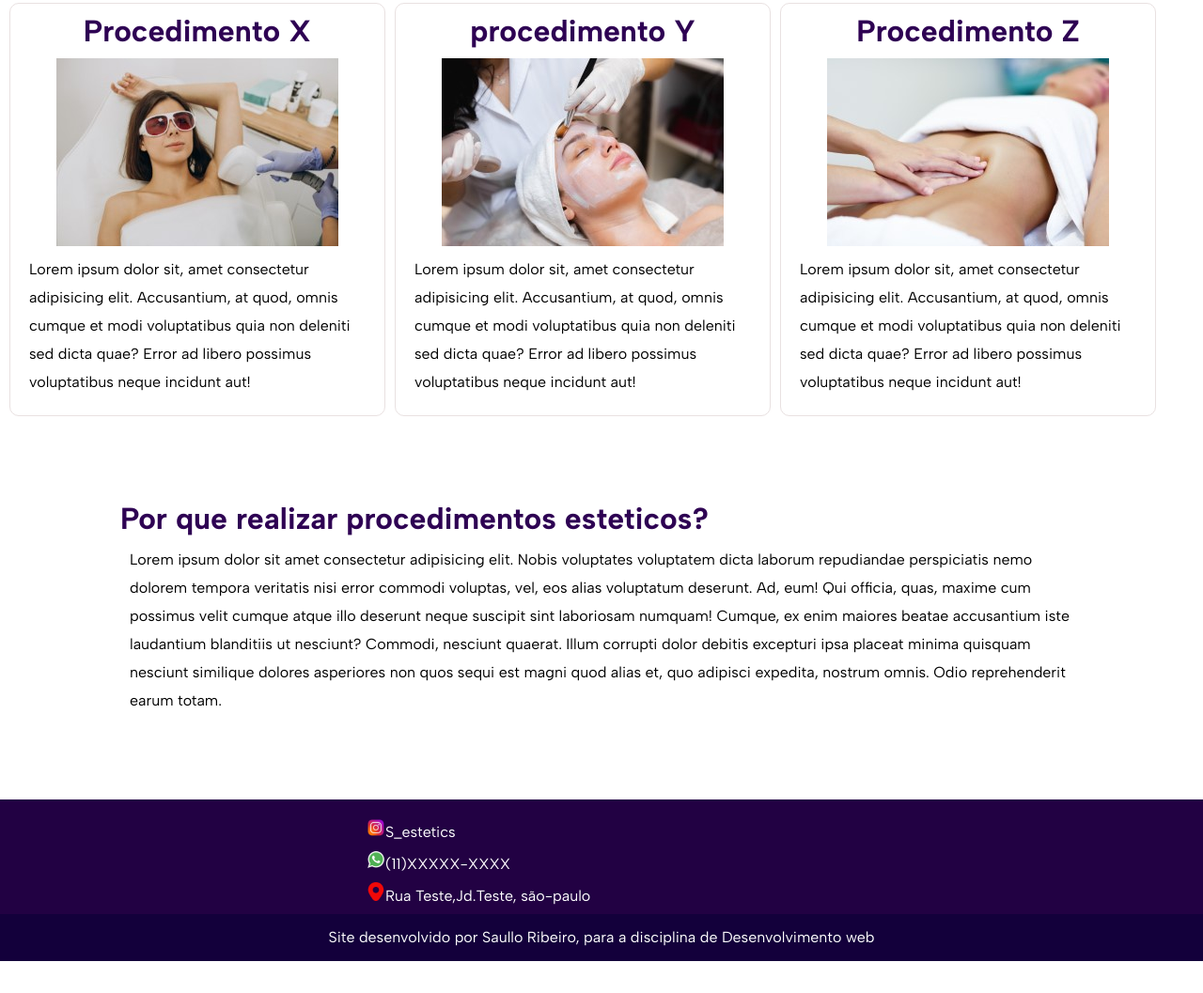
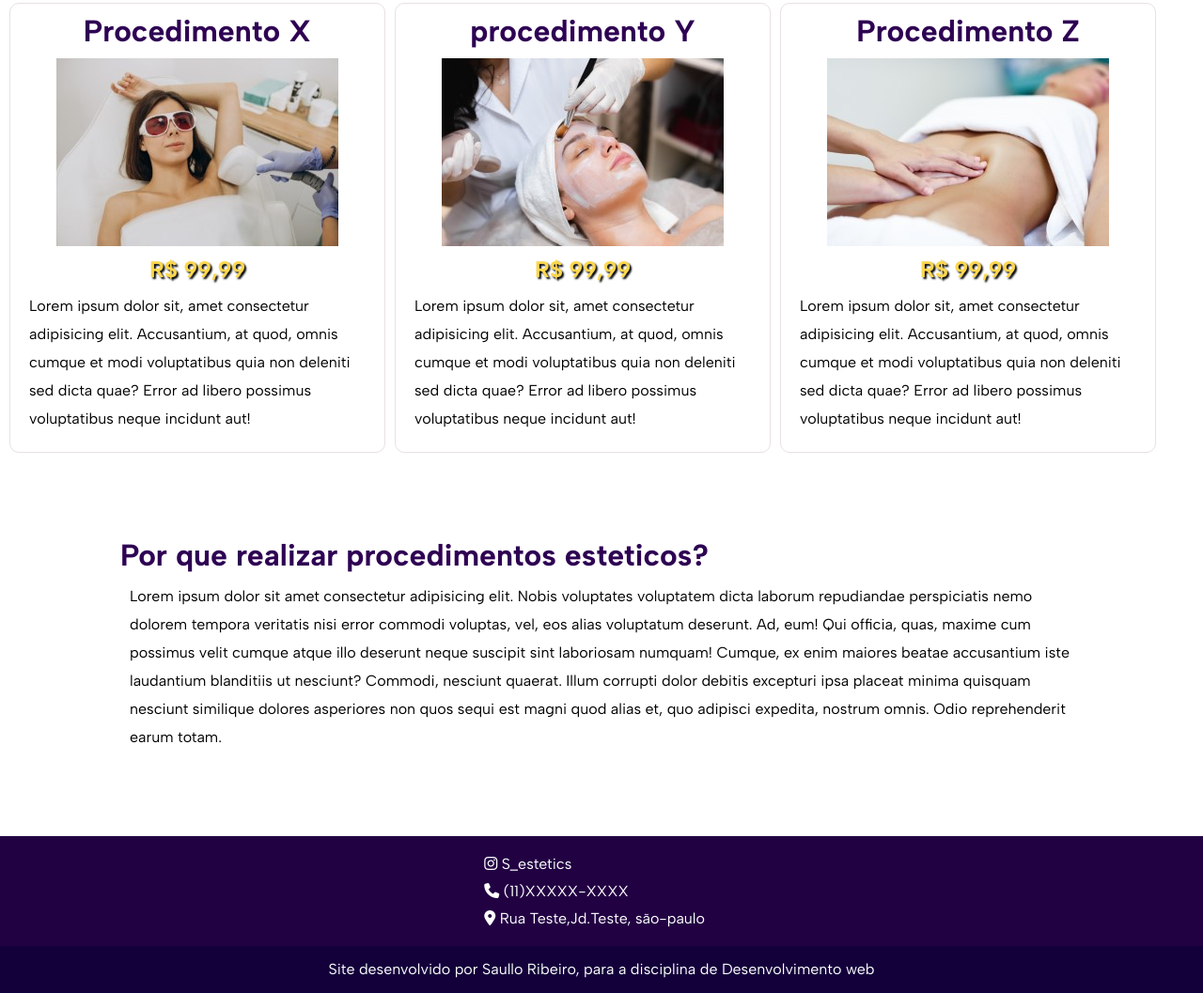
Before and after one commit to SaulloRibeiro/trabalhoDesenvolvimentoWeb, a plain HTML site: page index.html in a window 1280 px wide. Shown: the part 823-1880 px from the top of the page at 94% size. Before the commit the page ends 1846 px from the top, so only its background shows below. Drawn offline with Linux system fonts and the light colour scheme.

Commit message:
reogranizando apagina principal

```diff
--- a/assets/css/estilo-index/style.css
+++ b/assets/css/estilo-index/style.css
@@ -134,6 +134,14 @@ p{
 
 }
 
+.itens > h3{
+    margin-top: 10px;
+    font-size: 1.5em;
+    text-align: center;
+    text-shadow: 2px 2px 2px black;
+    color: var(--cor5);
+}
+
 .itens > img{
     display: block;
     margin: auto;
@@ -154,9 +162,15 @@ footer{
 }
 
 footer > div{
-    width: 500px;
+    width: 30%;
     margin: auto;
     padding: 10px 0px;
+}
+
+.container-links{
+    width: 65%;
+    margin: auto;
+    margin-bottom: 10px;
 }
 
 footer > p{
@@ -165,24 +179,10 @@ footer > p{
     background-color: #13003b
 }
 
-footer > div > a{
+.container-links a{
     display: block;
     margin-top: 10px ;
     text-decoration: none;
     font-style: normal;
     color: var(--cor4);
 }
-
-
-.link-instagram::before{
-    content: url(../../imagens/icone-instagram.png);
-
-}
-
-.link-whatsapp::before{
-    content: url(../../imagens/icone-whatsapp.png);
-}
-
-.link-endereco::before{
-    content: url(../../imagens/icone-endereco.png);
-}
--- a/index.html
+++ b/index.html
@@ -4,6 +4,7 @@
     <meta charset="UTF-8">
     <meta name="viewport" content="width=device-width, initial-scale=1.0">
     <link rel="shortcut icon" href="assets/imagens/favicon.png" type="image/x-icon">
+    <link rel="stylesheet" href="https://cdnjs.cloudflare.com/ajax/libs/font-awesome/6.7.2/css/all.min.css" integrity="sha512-Evv84Mr4kqVGRNSgIGL/F/aIDqQb7xQ2vcrdIwxfjThSH8CSR7PBEakCr51Ck+w+/U6swU2Im1vVX0SVk9ABhg==" crossorigin="anonymous" referrerpolicy="no-referrer" />
     <link rel="stylesheet" href="assets/css/estilo-index/style.css" media="all">
     <link rel="stylesheet" href="assets/css/estilo-index/cell.css" media="screen">
     <title>S_estetics</title>
@@ -45,7 +46,7 @@
             <h2>Procedimento X</h2>
 
             <img src="assets/imagens/depilacao-laiser.jpg" alt="#">
-
+            <h3>R$ 99,99</h3>
             <p>Lorem ipsum dolor sit, amet consectetur adipisicing elit. Accusantium, at quod, omnis cumque et modi voluptatibus quia non deleniti sed dicta quae? Error ad libero possimus voluptatibus neque incidunt aut!</p>
 
         </article>
@@ -54,7 +55,7 @@
             <h2>procedimento Y</h2>
 
             <img src="assets/imagens/limpeza-pele.jpg" alt="#">
-
+            <h3>R$ 99,99</h3>
             <p>Lorem ipsum dolor sit, amet consectetur adipisicing elit. Accusantium, at quod, omnis cumque et modi voluptatibus quia non deleniti sed dicta quae? Error ad libero possimus voluptatibus neque incidunt aut!</p>
 
         </article>
@@ -63,7 +64,7 @@
             <h2>Procedimento Z</h2>
 
             <img src="assets/imagens/dreanagem_linfatica.jpg" alt="#">
-
+            <h3>R$ 99,99</h3>
             <p>Lorem ipsum dolor sit, amet consectetur adipisicing elit. Accusantium, at quod, omnis cumque et modi voluptatibus quia non deleniti sed dicta quae? Error ad libero possimus voluptatibus neque incidunt aut!</p>
 
         </article>
@@ -79,9 +80,18 @@
 
     <footer>
         <div>
-            <a href="#" class="link-instagram">S_estetics</a>
-            <a href="#" class="link-whatsapp">(11)XXXXX-XXXX</a>
-            <a href="#" class="link-endereco">Rua Teste,Jd.Teste, são-paulo</a>
+            <div class="container-links">
+                <a href="#" class="link-instagram"><i class="fa-brands fa-instagram"></i> S_estetics</a>
+            </div>
+
+            <div class="container-links">
+                <a href="#" class="link-whatsapp"><i class="fa-solid fa-phone"></i> (11)XXXXX-XXXX</a>
+            </div>
+
+            <div class="container-links">
+                <a href="#" class="link-endereco"><i class="fa-solid fa-location-dot"></i> Rua Teste,Jd.Teste, são-paulo</a>
+            </div>
+
         </div>
         <p>Site desenvolvido por Saullo Ribeiro, para a disciplina de Desenvolvimento web</p>
     </footer>
```
